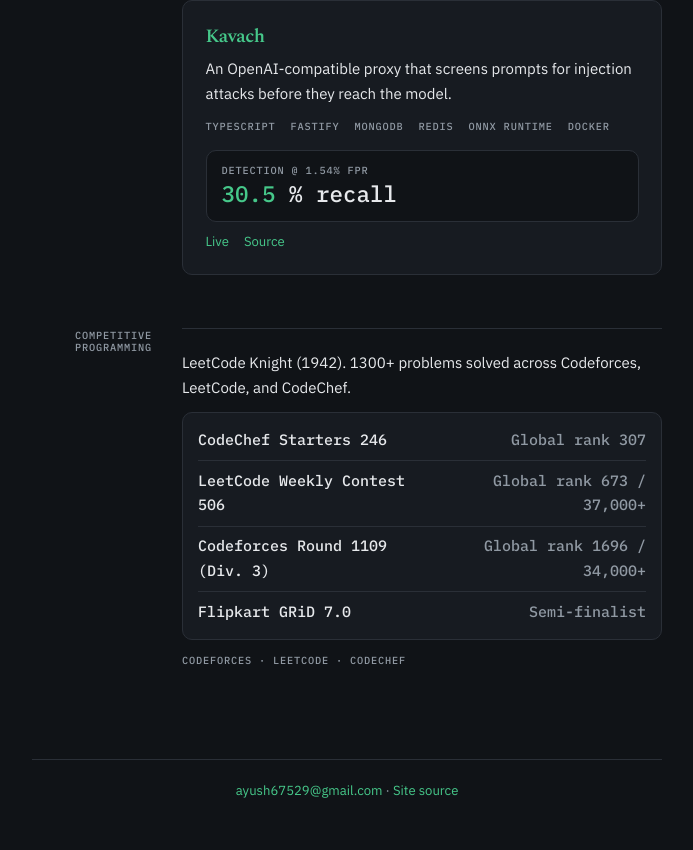
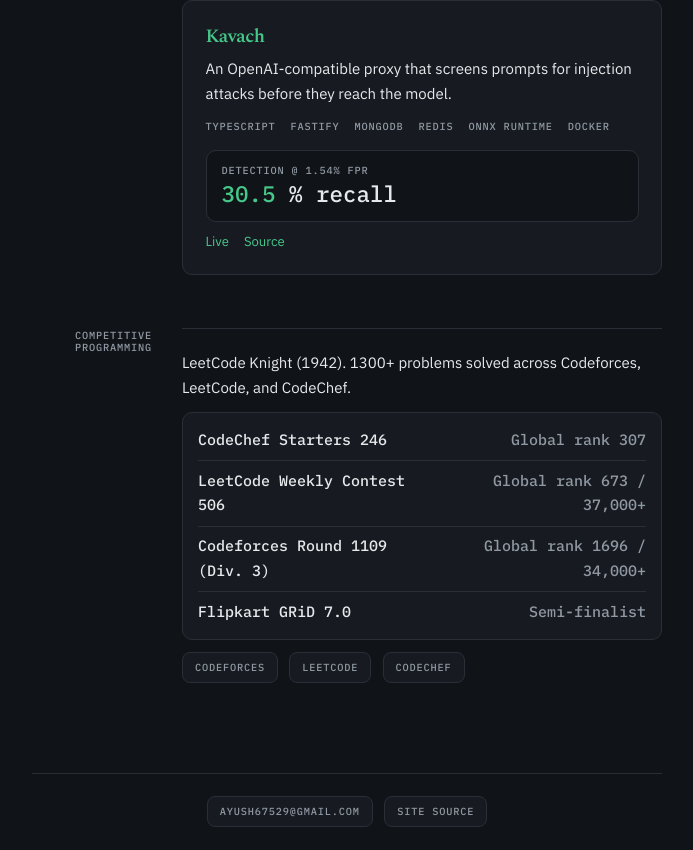
Before and after one commit to Ayush-142/Portfolio, a Next.js app: page / in a window 1280 px wide. Shown: the part 1579-2429 px from the top of the page, without its empty margins (293-986 px from the left). Before the commit the page ends 2402 px from the top, so only its background shows below. Built offline with nearby package versions, Linux system fonts and the light colour scheme.

Commit message:
modified footer section

```diff
--- a/app/page.tsx
+++ b/app/page.tsx
@@ -53,18 +53,13 @@
           </ul>
         </div>
 
-        <p className="label mt-3 text-muted">
-          {profile.codingProfiles.map((link, i) => (
-            <span key={link.label}>
-              {i > 0 ? " · " : null}
-              <a href={link.href} className="group">
-                <span className="text-muted group-hover:text-accept">
-                  {link.label}
-                </span>
-              </a>
-            </span>
+        <div className="mt-3 flex flex-wrap gap-3">
+          {profile.codingProfiles.map((link) => (
+            <a key={link.label} href={link.href} className="pill label">
+              {link.label}
+            </a>
           ))}
-        </p>
+        </div>
       </Section>
     </div>
   );
--- a/components/Footer.tsx
+++ b/components/Footer.tsx
@@ -4,10 +4,17 @@
   const email = profile.links.find((l) => l.label === "Email");
 
   return (
-    <footer className="mt-16 border-t border-rule py-6 text-center text-sm text-muted">
-      {email ? <a href={email.href}>{email.href.replace("mailto:", "")}</a> : null}
-      {" · "}
-      <a href={profile.footerRepo}>Site source</a>
+    <footer className="mt-16 border-t border-rule py-6">
+      <div className="flex flex-wrap justify-center gap-3">
+        {email ? (
+          <a href={email.href} className="pill label">
+            {email.href.replace("mailto:", "")}
+          </a>
+        ) : null}
+        <a href={profile.footerRepo} className="pill label">
+          Site source
+        </a>
+      </div>
     </footer>
   );
 }
```
